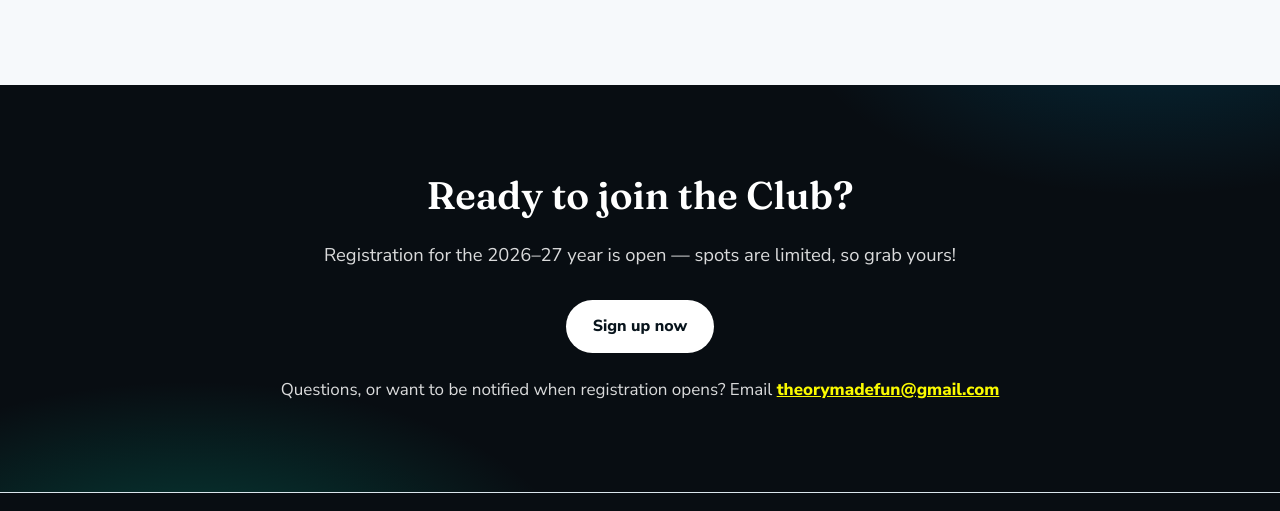
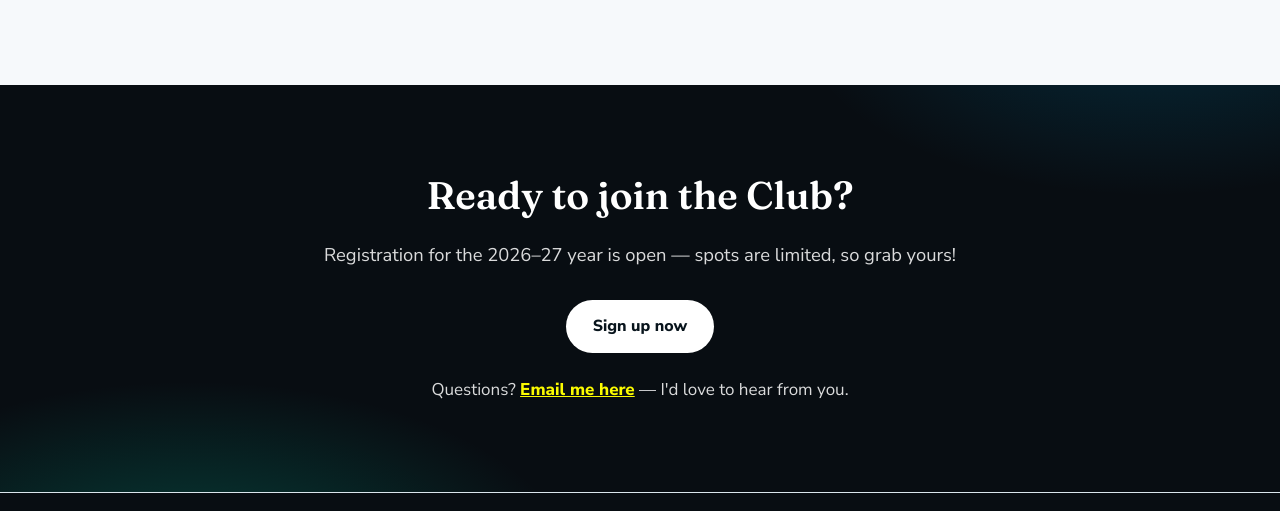
Before and after one commit to rdlucas2/christinelucas-umt, a plain HTML site: page index.html in a window 1280 px wide. Shown: the part 10607-11118 px from the top of the page. Drawn offline with Linux system fonts and the light colour scheme.

Commit message:
fix(signup): link 'Email me here' to contact@christinelucaspiano.com (#20)
The visible address said theorymadefun@gmail.com while the JS rewrote the
link to contact@christinelucaspiano.com. Use one address and link the words
instead of showing the raw email.


Claude-Session: https://claude.ai/code/session_018KvNjsMrYZm8c7uQD5X71o

Co-authored-by: Claude <noreply@anthropic.com>

```diff
--- a/index.html
+++ b/index.html
@@ -713,9 +713,9 @@
             <span class="btn btn-light is-disabled" data-signup-soon>Sign-up form coming soon</span>
           </div>
           <p class="signup-contact">
-            Questions, or want to be notified when registration opens?
-            Email <a data-email-link
-              href="mailto:theorymadefun@gmail.com?Subject=UMT%20Club%20Request">theorymadefun@gmail.com</a>
+            Questions? <a data-email-link
+              href="mailto:contact@christinelucaspiano.com?Subject=UMT%20Club%20Request">Email me here</a>
+            — I'd love to hear from you.
           </p>
         </div>
       </div>
```
